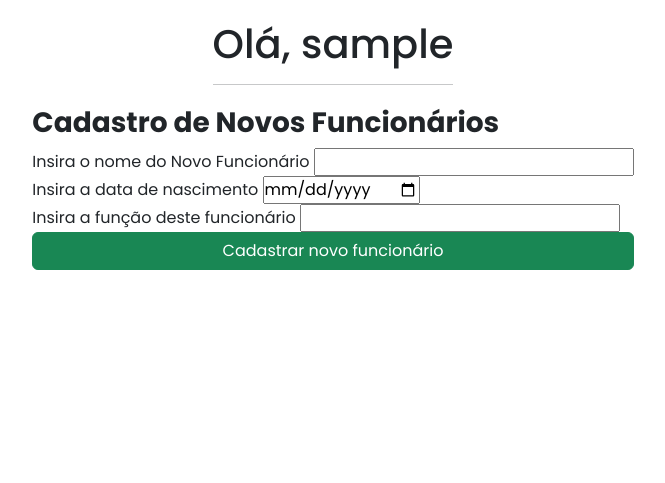
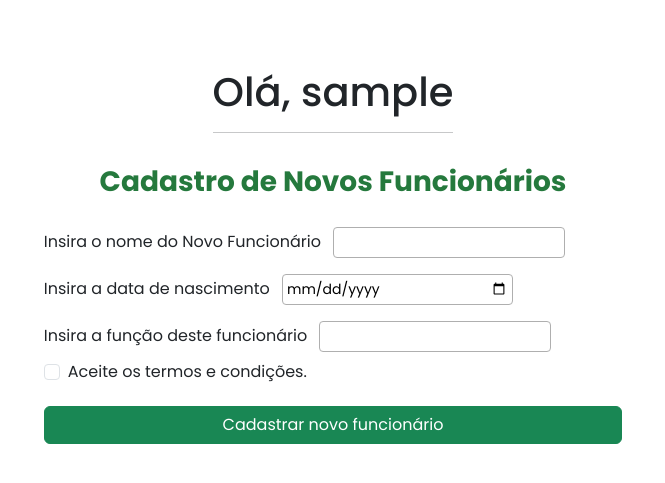
Before and after one commit to baakovi/Banco-de-Horas, a PHP site: page /screens/welcome.php in a window 1280 px wide. Shown: the part 93-576 px from the top of the page, without its empty margins (307-972 px from the left). Run offline with PHP 8.4, Linux system fonts and the light colour scheme; the visitor is signed in with stand-in values (Sample User, id 1); some libraries are stand-ins or nearby versions.

Commit message:
commit-ungoing

```diff
--- a/screens/welcome.php
+++ b/screens/welcome.php
@@ -20,6 +20,7 @@
             $connection->close();
             session_regenerate_id();
             header('Location: welcome.php');
+            $message = "Funcionário cadastrado com sucesso!";
         } else {
             $error = "Parâmetros vazios! Insira corretamente cada parte.";
             echo $error;
@@ -55,17 +56,18 @@
     <!-- <h1>Hello, world!</h1> -->
 
     <main>
+        <div class="main-cadastro">
             <div>
 
-            <h1>Olá, <?php echo htmlspecialchars($_SESSION['username']); ?></h1>
+                <h1 class="pt-5">Olá, <?php echo htmlspecialchars($_SESSION['username']); ?></h1>
 
                 <hr class="hr-new">
 
             </div>
 
-        <div class="form-cadastro">
+            <form class="forms-cadastro" action="" method="POST">
 
-            <form action="" method="POST">
+                <div class="forms-div">
 
                     <div>
                         <h3 class="text-cadastro">Cadastro de Novos Funcionários</h3>
@@ -75,32 +77,45 @@
 
                         <div>
                             <label for="func">Insira o nome do Novo Funcionário</label>
-                        <input type="text" name="func" id="func" required>
+                            <input type="text" name="func" id="func" class="input-cadastro" required>
                         </div>
 
                         <div>
                             <label for="nasc">Insira a data de nascimento</label>
-                        <input type="date" name="nasc" id="nasc" required>
+                            <input type="date" name="nasc" id="nasc" class="input-cadastro" required>
                         </div>
 
                         <div>
                             <label for="function">Insira a função deste funcionário</label>
-                        <input type="text" name="function" id="function" required>
+                            <input type="text" name="function" id="function" class="input-cadastro" required>
                         </div>
 
                     </div>
+
+                    <div class="col-12">
+                        <div class="form-check">
+                            <input class="form-check-input" type="checkbox" value="" id="invalidCheck" required>
+                            <label class="form-check-label" for="invalidCheck">
+                                Aceite os termos e condições.
+                            </label>
+
+                            <div class="invalid-feedback">
+                                You must agree before submitting.
+                            </div>
+                        </div>
+                    </div>
+
 
                     <div>
                         <input type="submit" name="submit" class="btn btn-success new-button" value="Cadastrar novo funcionário">
                     </div>
 
+                </div>
+
             </form>
 
         </div>
-
     </main>
-
-    <!-- <h1>Bem vindo(a), <?php // echo htmlspecialchars($_SESSION['username']); ?>.</h1> -->
 
     <script src="https://cdn.jsdelivr.net/npm/bootstrap@5.3.3/dist/js/bootstrap.bundle.min.js" integrity="sha384-YvpcrYf0tY3lHB60NNkmXc5s9fDVZLESaAA55NDzOxhy9GkcIdslK1eN7N6jIeHz" crossorigin="anonymous"></script>
     <script src="https://cdn.jsdelivr.net/npm/@popperjs/core@2.11.8/dist/umd/popper.min.js" integrity="sha384-I7E8VVD/ismYTF4hNIPjVp/Zjvgyol6VFvRkX/vR+Vc4jQkC+hVqc2pM8ODewa9r" crossorigin="anonymous"></script>
--- a/styles/welcome.css
+++ b/styles/welcome.css
@@ -1,16 +1,32 @@
 .text-cadastro {
     font-weight: 700;
+    text-align: center;
+    margin-bottom: 20px;
+    color: #25793d;
 }
 
-main {
+main .main-cadastro {
     display: flex;
+    align-items: center;
     justify-content: center;
-    align-items: center;
     flex-direction: column;
-    gap: 5px;
+    gap: 16px;
     padding: 20px;
 }
 
 .new-button, .hr-new {
     width: 100%;
 }
+
+.new-button {
+    margin-top: 20px;
+}
+
+.input-cadastro {
+    border: 1px solid #afafaf;
+    border-radius: 4px;
+    width: 40%;
+    padding: 4px;
+    font-size: 14px;
+    margin: 8px;
+}
```
Also changed, not shown: screens/insert_hours.php (+32 -7 lines), screens/visualize.php (+50 -0 lines), styles/hours.css (added, +21 -0 lines), README.md, 1 other file. Lines whose indentation alone changed are shown as unchanged.
